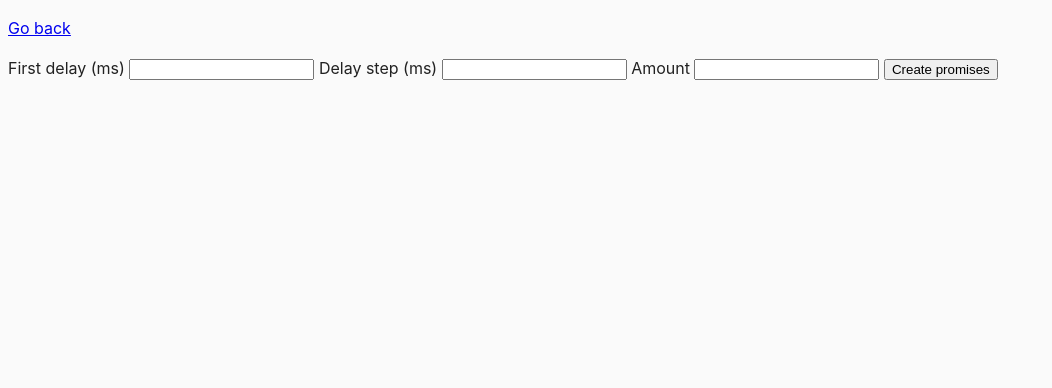
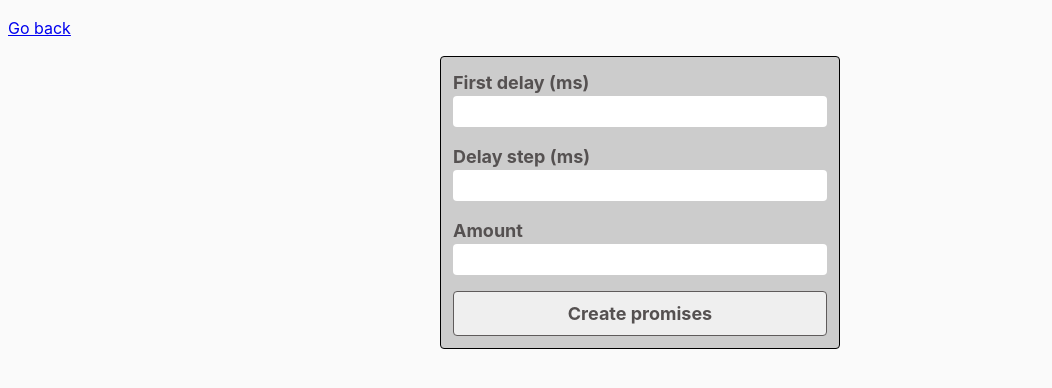
Before and after one commit to andreasrukom19/goit-js-hw-09, a website built with Parcel: page src/03-promises.html in a window 1280 px wide. Shown: the whole page, without its empty margins (0-1052 px from the left). Built offline with nearby package versions, Linux system fonts and the light colour scheme.

Commit message:
Update common.css

```diff
--- a/src/css/common.css
+++ b/src/css/common.css
@@ -105,3 +105,43 @@ img {
   opacity: 0.4;
   cursor: default;
 }
+
+.form {
+  display: flex;
+  flex-direction: column;
+  width: 400px;
+  padding: 12px;
+  background-color: #cccccc;
+  border: 1px solid black;
+  border-radius: 4px;
+  margin-left: auto;
+  margin-right: auto;
+}
+
+.form label {
+  display: flex;
+  flex-direction: column;
+  margin-bottom: 16px;
+  color: rgb(85, 81, 81);
+  border-radius: 4px;
+  font-size: large;
+  font-weight: 700;
+}
+
+.form button {
+  padding: 8px 12px;
+  color: rgb(85, 81, 81);
+  font: inherit;
+  cursor: pointer;
+  border: 1px solid rgb(95, 91, 91);
+  border-radius: 4px;
+  font-size: large;
+  font-weight: 700;
+}
+
+.form input {
+  padding: 8px 12px;
+  border: 2px black;
+  outline: none;
+  border-radius: 4px;
+}
```
